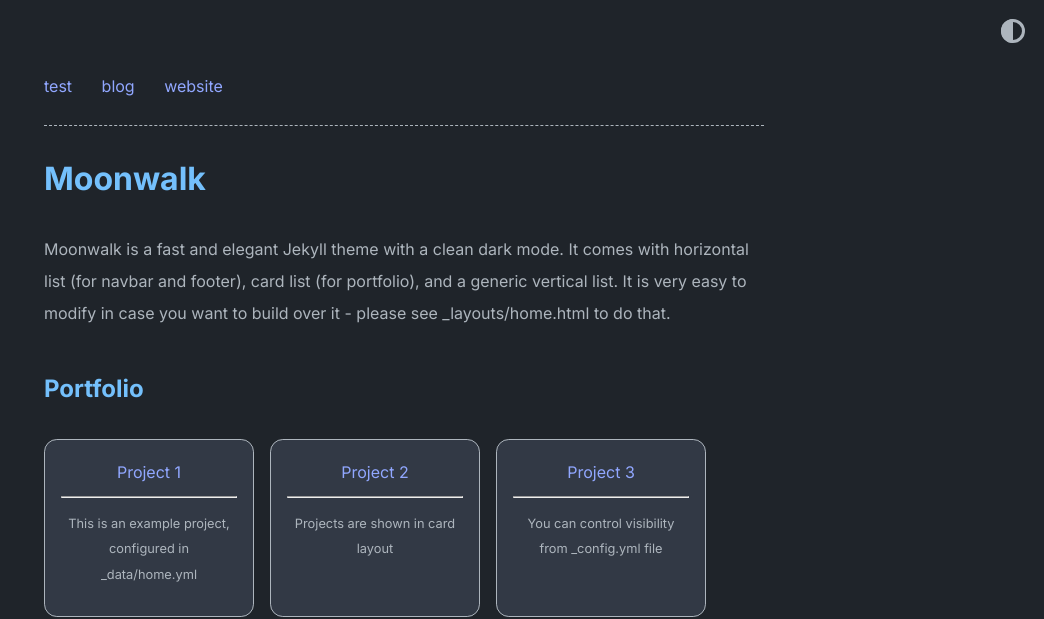
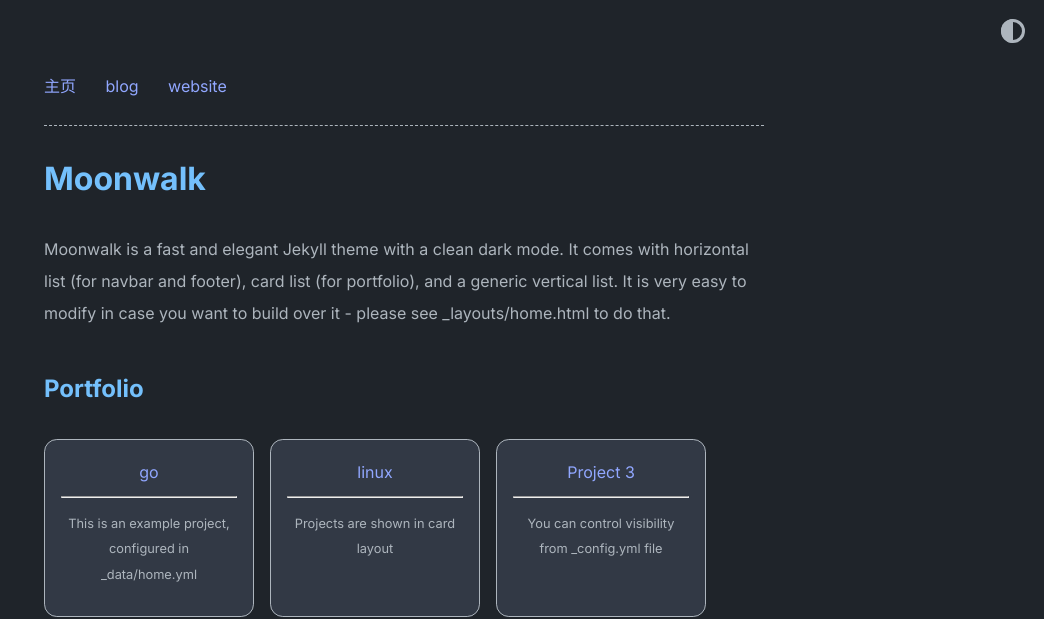
Before and after one commit to zhengsenjiong/zhengsenjiong.github.io, a Jekyll site: the page built from index.md, in a window 1280 px wide. Shown: the top 619 px of the page, without its empty margins (236-1280 px from the left). Built offline with Jekyll 4.4.1, drawn with Linux system fonts in a browser that asks for light colours.

Commit message:
Update home.yml

```diff
--- a/_data/home.yml
+++ b/_data/home.yml
@@ -1,5 +1,5 @@
 navbar_entries:
-  - title: test
+  - title: 主页
     url: about
 
   - title: blog
@@ -9,11 +9,11 @@ navbar_entries:
     url: https://www.abhinav.co
 
 project_entries:
-  - title: Project 1
+  - title: go
     url: overview-post
     desc: This is an example project, configured in _data/home.yml
 
-  - title: Project 2
+  - title: linux
     url: overview-post
     desc: Projects are shown in card layout
 
```
